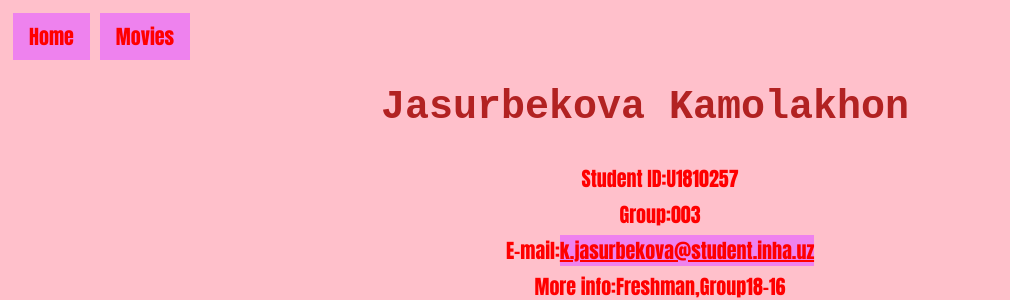
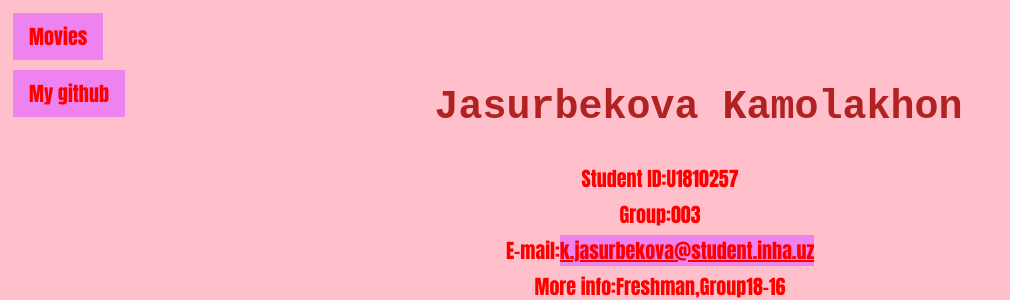
Before and after one commit to Kamolakhon/Kamolakhonn.github.io, a plain HTML site: page index.html in a window 1280 px wide. Shown: the top 300 px of the page, without its empty margins (0-1010 px from the left). Drawn offline with Linux system fonts and the light colour scheme.

Commit message:
Add files via upload

```diff
--- a/index.html
+++ b/index.html
@@ -7,8 +7,9 @@
 </head>
 	<body class="profile">
 		<ul id="menu">
-			<li class="menu"> <a href="index.html">Home</a></li>
 			<li class="menu"> <a href="movies.html">Movies</a></li>
+			<li class="menu"><a href="http://github.com/Kamolakhon"target="_blank">My github</a></li>
+
 	</ul>
 	<br>
 	<p class="profile">
```
